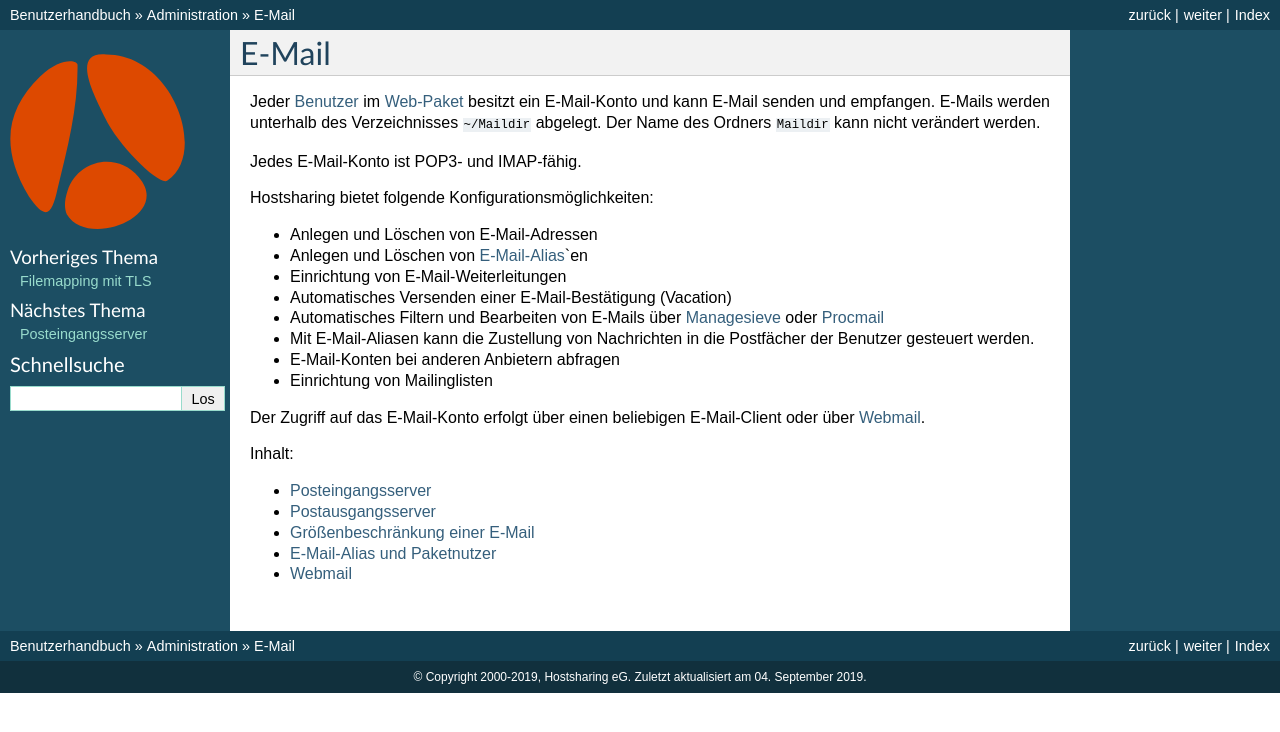
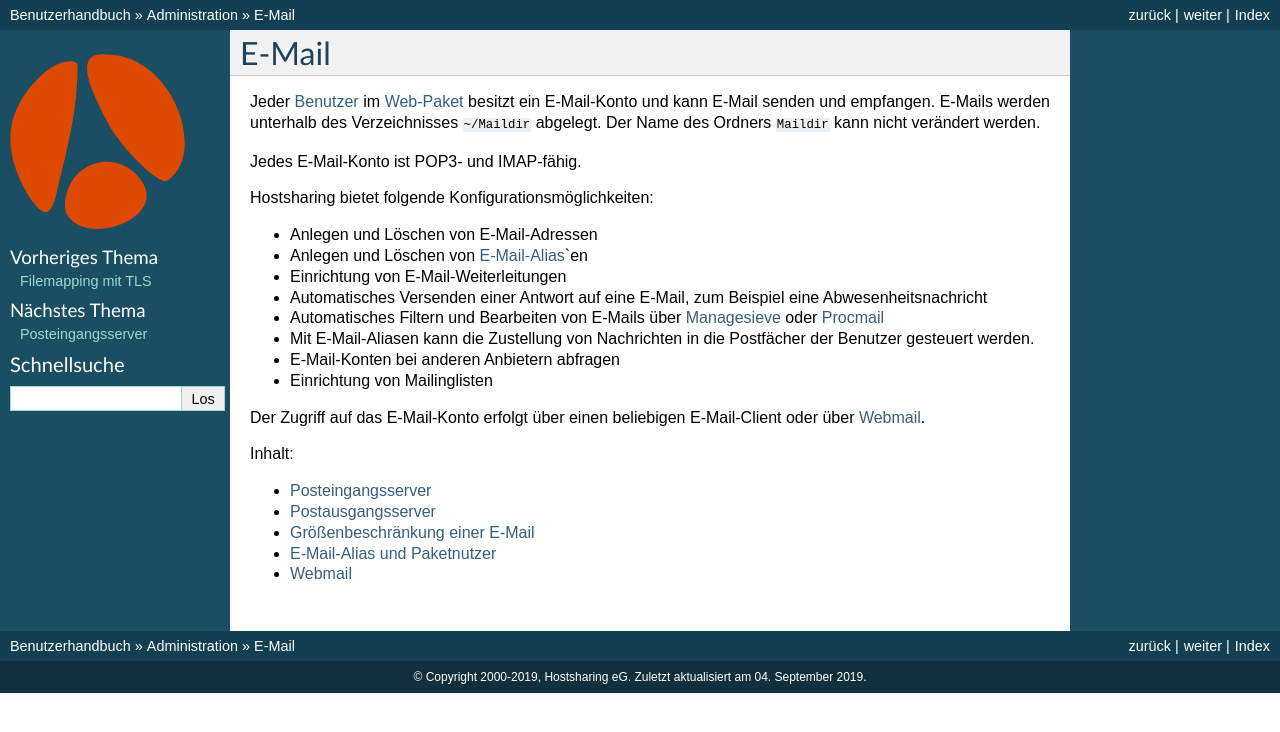
Before and after one commit to hostsharing/hs.docs.users, a Sphinx documentation site: the page built from source/administration/email/index.rst, in a window 1280 px wide. Shown: the top 732 px of the page. Built offline with Sphinx 7.4.7, drawn with Linux system fonts in a browser that asks for light colours.

```diff
--- a/source/administration/email/index.rst
+++ b/source/administration/email/index.rst
@@ -11,7 +11,7 @@ Hostsharing bietet folgende Konfigurationsmöglichkeiten:
 * Anlegen und Löschen von E-Mail-Adressen
 * Anlegen und Löschen von :term:`E-Mail-Alias`\`en
 * Einrichtung von E-Mail-Weiterleitungen
-* Automatisches Versenden einer E-Mail-Bestätigung (:term:`Vacation`)
+* Automatisches Versenden einer Antwort auf eine E-Mail, zum Beispiel eine Abwesenheitsnachricht
 * Automatisches Filtern und Bearbeiten von E-Mails über `Managesieve <https://wiki.hostsharing.net/index.php?title=Sieve>`_ oder `Procmail <https://wiki.hostsharing.net/index.php?title=Procmail>`_
 * Mit E-Mail-Aliasen kann die Zustellung von Nachrichten in die Postfächer der Benutzer gesteuert werden.
 * E-Mail-Konten bei anderen Anbietern abfragen
```
Also changed, not shown: source/administration/benutzer/paket-admin.rst (+5 -3 lines), source/glossar.rst (+7 -4 lines).
